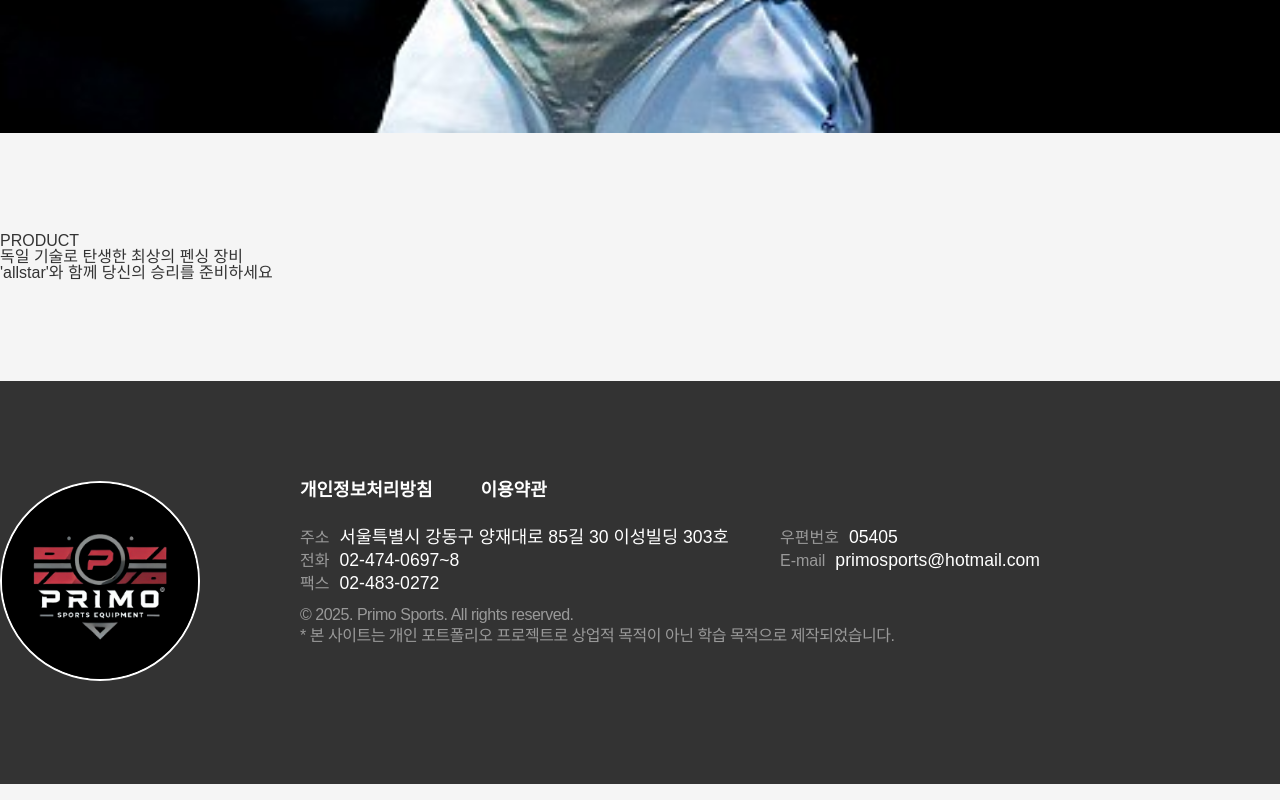
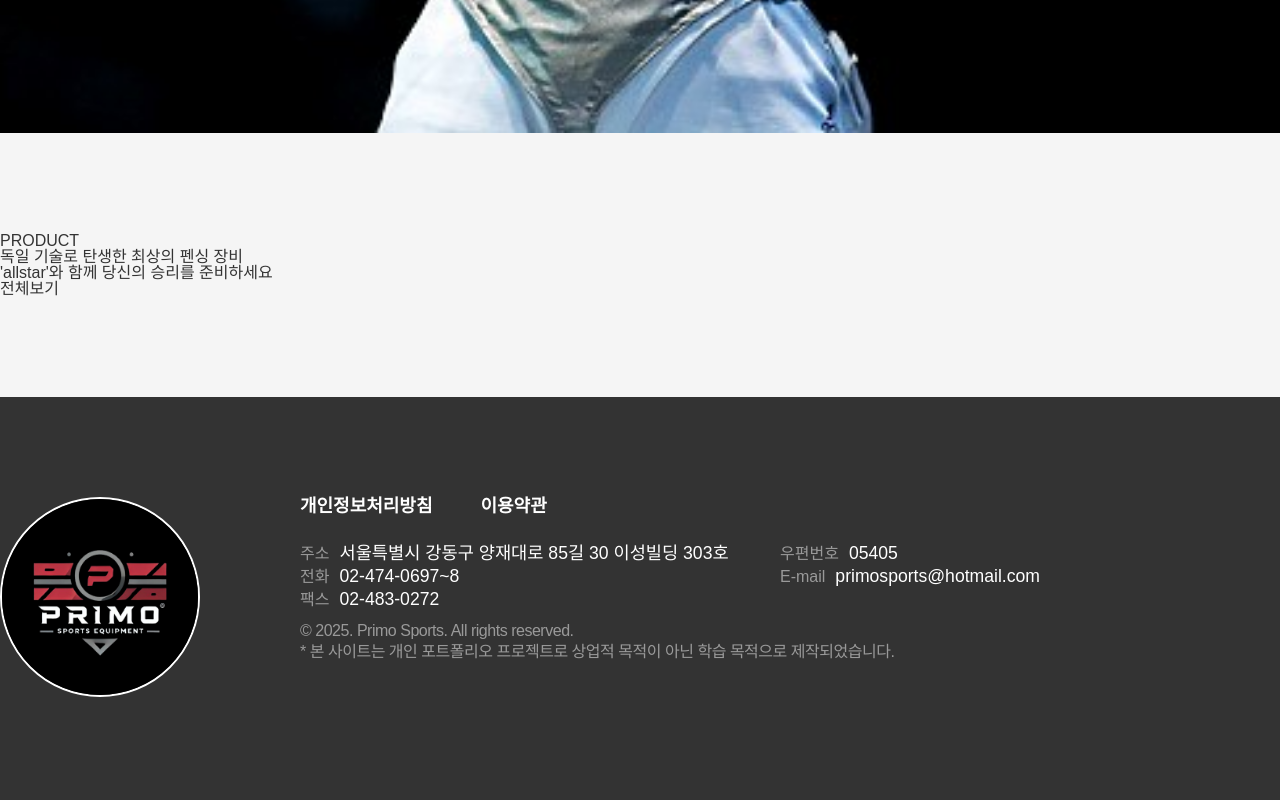
Before and after one commit to ARISTAHS/react_vite_app, a React (Vite) app: page / in a window 1280 px wide. Shown: the part 967-1767 px from the top of the page. Built offline with nearby package versions, Linux system fonts and the light colour scheme.

Commit message:
제품 소개 작업

```diff
--- a/src/pages/home.jsx
+++ b/src/pages/home.jsx
@@ -1,6 +1,7 @@
 import styled from "styled-components";
 // import mainImg from '../assets/mainvisual.jpg';
 import Slider from '../components/ui/mainSlide';
+import { Link } from "react-router-dom";
 
 const MainVisual = styled.div`
   /* max-width: 1920px; */
@@ -61,6 +62,21 @@ export default function Home(){
             <p>독일 기술로 탄생한 최상의 펜싱 장비 <br />
             <strong>&apos;allstar&apos;</strong>와 함께 당신의 승리를 준비하세요</p>
           </div>
+
+          <div className="tab_wrap">
+            <div className="tab_left">
+              <ul>
+                <li><span></span></li>
+                <li><span></span></li>
+                <li><span></span></li>
+              </ul>
+              <Link to='../pages/product.jsx'>전체보기</Link>
+            </div>
+            <div className="tab_right">
+
+            </div>
+          </div>
+
         </div>
       </Content_1>
     </>
```
